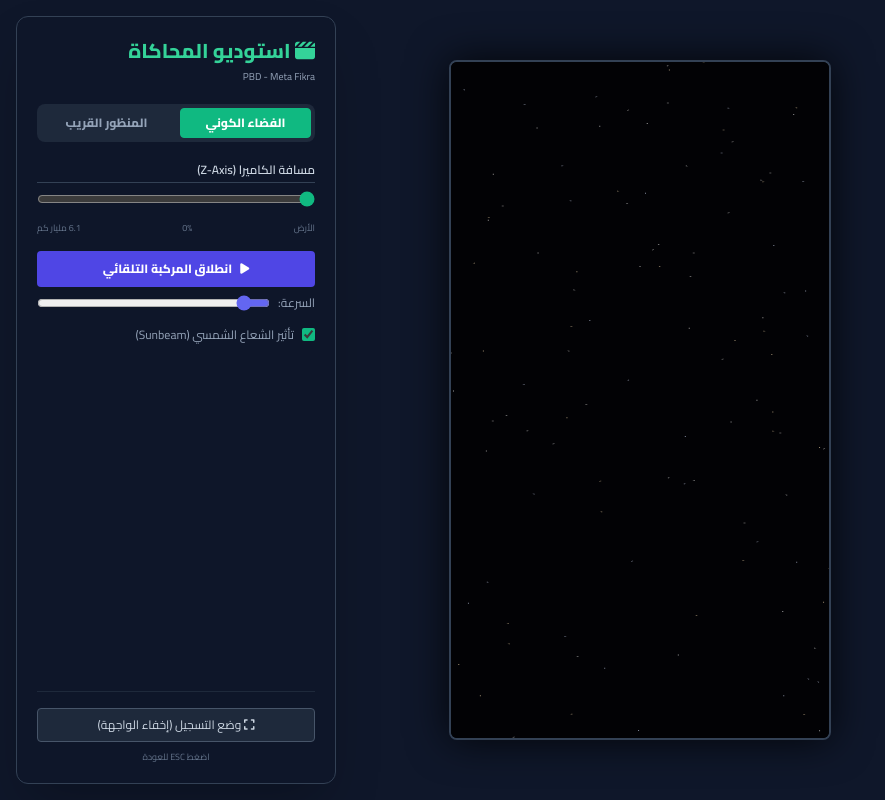
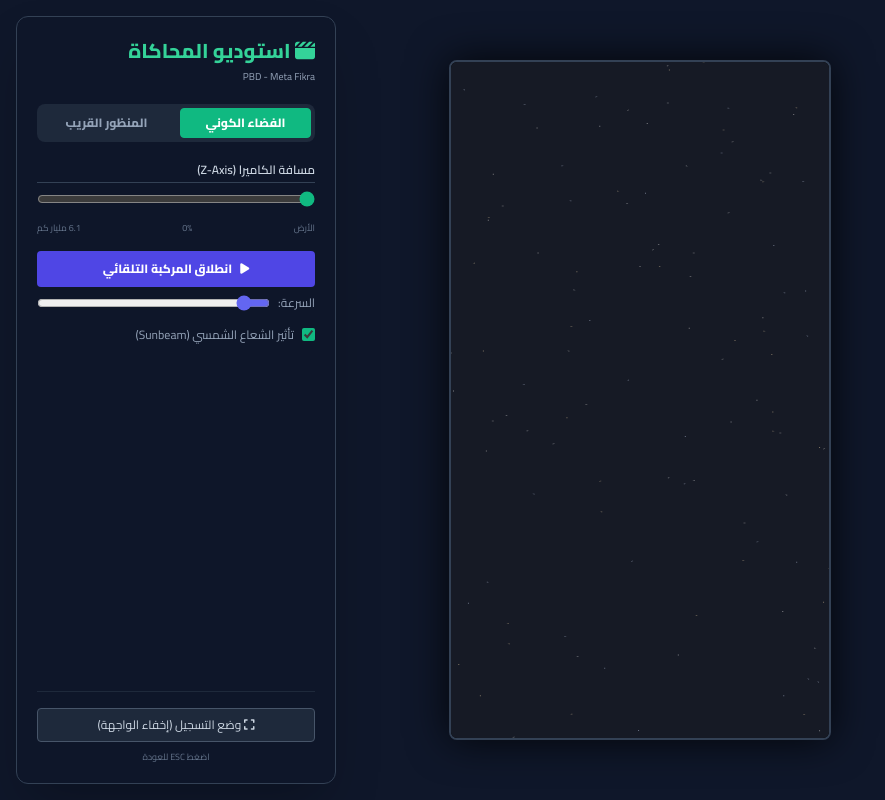
Before and after one commit to AlaaBanna/pub, a plain HTML site: page metafikra/sim.html in a window 1280 px wide. Shown: the whole page, without its empty margins (0-885 px from the left). Drawn offline with nearby package versions, Linux system fonts and the light colour scheme; animation ran at ten frames a second.

Commit message:
Update sim.html

```diff
--- a/metafikra/sim.html
+++ b/metafikra/sim.html
@@ -113,6 +113,7 @@
         // Cosmic specific
         let isAutoZooming = false, autoZoomProgress = 0;
         let sunbeam, earth;
+        let otherPlanets = [];
 
         // Close-up specific
         let characterMesh;
@@ -165,13 +166,13 @@
 
         function buildCosmicScene() {
             sceneCosmic = new THREE.Scene();
-            sceneCosmic.background = new THREE.Color(0x020205);
+            sceneCosmic.background = new THREE.Color(0x161a25); // خلفية مطابقة لحبيبات الصورة الأصلية
 
-            const ambientLight = new THREE.AmbientLight(0x111111);
+            const ambientLight = new THREE.AmbientLight(0x222222);
             sceneCosmic.add(ambientLight);
 
-            const sunLight = new THREE.DirectionalLight(0xffffee, 2);
-            sunLight.position.set(-1000, 500, -2000);
+            const sunLight = new THREE.DirectionalLight(0xffffee, 4);
+            sunLight.position.set(0, 0, 10000); // جعل الشمس خلف الكاميرا لتضيء الأرض كنقطة لامعة كلياً
             sceneCosmic.add(sunLight);
 
             // Stars
@@ -193,14 +194,14 @@
             }
             starsGeo.setAttribute('position', new THREE.BufferAttribute(posArray, 3));
             starsGeo.setAttribute('color', new THREE.BufferAttribute(colorsArray, 3));
-            const starMesh = new THREE.Points(starsGeo, new THREE.PointsMaterial({ size: 2.5, vertexColors: true, transparent: true, opacity: 0.8 }));
+            const starMesh = new THREE.Points(starsGeo, new THREE.PointsMaterial({ size: 2.5, vertexColors: true, transparent: true, opacity: 0.6 }));
             sceneCosmic.add(starMesh);
 
             // Planets
-            earth = createCosmicPlanet(1, 0x4b92db, 0, 0, 0); // Earth
-            createCosmicPlanet(0.27, 0xaaaaaa, 3, 0.5, 10); // Moon
-            createCosmicPlanet(0.53, 0xc1440e, -15, -2, 80); // Mars
-            createCosmicPlanet(11.2, 0xd39c7e, 40, 5, 400); // Jupiter
+            earth = createCosmicPlanet(1, 0x82bdf5, 0, 0, 0); // Earth (Pale Blue Dot)
+            otherPlanets.push(createCosmicPlanet(0.27, 0xaaaaaa, 3, 0.5, 10)); // Moon
+            otherPlanets.push(createCosmicPlanet(0.53, 0xc1440e, -15, -2, 80)); // Mars
+            otherPlanets.push(createCosmicPlanet(11.2, 0xd39c7e, 40, 5, 400)); // Jupiter
 
             // Saturn with Ring
             const saturn = createCosmicPlanet(9.4, 0xeaddb9, -70, -8, 900);
@@ -209,17 +210,36 @@
             const ring = new THREE.Mesh(ringGeo, ringMat);
             ring.rotation.x = Math.PI / 2.2;
             saturn.add(ring);
+            otherPlanets.push(saturn);
 
-            createCosmicPlanet(4, 0x4b70dd, 120, 15, 1800); // Uranus
-            createCosmicPlanet(3.8, 0x274687, -150, -20, 2800); // Neptune
+            otherPlanets.push(createCosmicPlanet(4, 0x4b70dd, 120, 15, 1800)); // Uranus
+            otherPlanets.push(createCosmicPlanet(3.8, 0x274687, -150, -20, 2800)); // Neptune
 
-            // Sunbeam
-            const beamGeo = new THREE.CylinderGeometry(0.1, 40, 10000, 32, 1, true);
-            const beamMat = new THREE.MeshBasicMaterial({ color: 0xffeebb, transparent: true, opacity: 0.0, blending: THREE.AdditiveBlending, side: THREE.DoubleSide, depthWrite: false });
-            sunbeam = new THREE.Mesh(beamGeo, beamMat);
-            sunbeam.rotation.x = Math.PI / 2;
-            sunbeam.rotation.z = -Math.PI / 12;
-            sunbeam.position.set(0, 0, 4000);
+            // Sunbeams (Match the original Pale Blue Dot orientation)
+            sunbeam = new THREE.Group();
+            const beamGeo = new THREE.PlaneGeometry(350, 20000);
+
+            // Main beam (Brownish/Pinkish) - Earth sits exactly here
+            const mat1 = new THREE.MeshBasicMaterial({ color: 0xd1a792, transparent: true, opacity: 0.0, blending: THREE.AdditiveBlending, side: THREE.DoubleSide, depthWrite: false });
+            const beam1 = new THREE.Mesh(beamGeo, mat1);
+            beam1.position.set(0, 0, 0);
+
+            // Middle beam (Greenish)
+            const mat2 = new THREE.MeshBasicMaterial({ color: 0x5b7b6c, transparent: true, opacity: 0.0, blending: THREE.AdditiveBlending, side: THREE.DoubleSide, depthWrite: false });
+            const beam2 = new THREE.Mesh(beamGeo, mat2);
+            beam2.position.set(-450, 0, 0);
+
+            // Far left beam (Reddish)
+            const mat3 = new THREE.MeshBasicMaterial({ color: 0x6a4b59, transparent: true, opacity: 0.0, blending: THREE.AdditiveBlending, side: THREE.DoubleSide, depthWrite: false });
+            const beam3 = new THREE.Mesh(beamGeo, mat3);
+            beam3.position.set(-900, 0, 0);
+
+            sunbeam.add(beam1);
+            sunbeam.add(beam2);
+            sunbeam.add(beam3);
+
+            sunbeam.rotation.z = -Math.PI / 18;
+            sunbeam.position.set(0, 0, -500);
             sceneCosmic.add(sunbeam);
         }
 
@@ -348,16 +368,26 @@
             const progress = val / 100;
             const distance = minZ + Math.pow(progress, 3.5) * (maxZ - minZ);
 
+            // معادلة تضمن عدم خروج الأرض من الكادر بربط الإزاحة بالمسافة المعروضة حصراً
+            const panProgress = Math.pow(progress, 2);
+
+            camera.position.x = - (distance * 0.122) * panProgress; // الخمس الأخير لليمين
+            camera.position.y = (distance * 0.02) * panProgress;    // الخمس الثالث أسفل المنتصف بقليل
             camera.position.z = distance;
-            camera.position.x = Math.sin(progress * Math.PI) * 15;
-            camera.position.y = Math.cos(progress * Math.PI) * 5;
-            camera.lookAt(earth.position);
+
+            camera.lookAt(camera.position.x, camera.position.y, 0);
+
+            // إخفاء الكواكب الأخرى عند الابتعاد لتبقى الأرض وحيدة
+            otherPlanets.forEach(p => p.visible = progress < 0.1);
 
             if (sunbeam) {
-                if (progress > 0.8) {
-                    sunbeam.material.opacity = Math.min((progress - 0.8) * 1.5, 0.15);
+                if (progress > 0.7) {
+                    const beamIntensity = (progress - 0.7) / 0.3; // 0 to 1
+                    sunbeam.children[0].material.opacity = beamIntensity * 0.25; // Main beam (Brown)
+                    sunbeam.children[1].material.opacity = beamIntensity * 0.15; // Greenish beam
+                    sunbeam.children[2].material.opacity = beamIntensity * 0.10; // Reddish beam
                 } else {
-                    sunbeam.material.opacity = 0;
+                    sunbeam.children.forEach(c => c.material.opacity = 0);
                 }
             }
         }
@@ -402,13 +432,11 @@
 
                 switch (animStyle) {
                     case 'breathe':
-                        // Slow scaling and bobbing
                         characterMesh.scale.y = 1 + Math.sin(time * 1.5) * 0.02;
                         characterMesh.position.y = charBaseY + Math.sin(time * 1.5) * 0.1;
                         characterMesh.position.x = 0;
                         break;
                     case 'twitch':
-                        // Fast, erratic random movements (Psychopathic)
                         if (Math.random() > 0.3) {
                             characterMesh.rotation.z = (Math.random() - 0.5) * 0.03;
                             characterMesh.position.x = (Math.random() - 0.5) * 0.08;
@@ -416,15 +444,12 @@
                         }
                         break;
                     case 'sway':
-                        // Eerie, continuous side-to-side rotation/sway
                         characterMesh.rotation.z = Math.sin(time * 0.8) * 0.1;
                         characterMesh.position.x = Math.sin(time * 0.4) * 0.5;
                         characterMesh.position.y = charBaseY;
                         break;
                     case 'zoom':
-                        // Slow creepy forward movement
-                        // We achieve this by scaling up slowly or moving Z
-                        characterMesh.position.z = Math.sin(time * 0.5) * 2; // Moves forward and back slowly
+                        characterMesh.position.z = Math.sin(time * 0.5) * 2;
                         characterMesh.position.y = charBaseY;
                         characterMesh.position.x = 0;
                         break;
```
